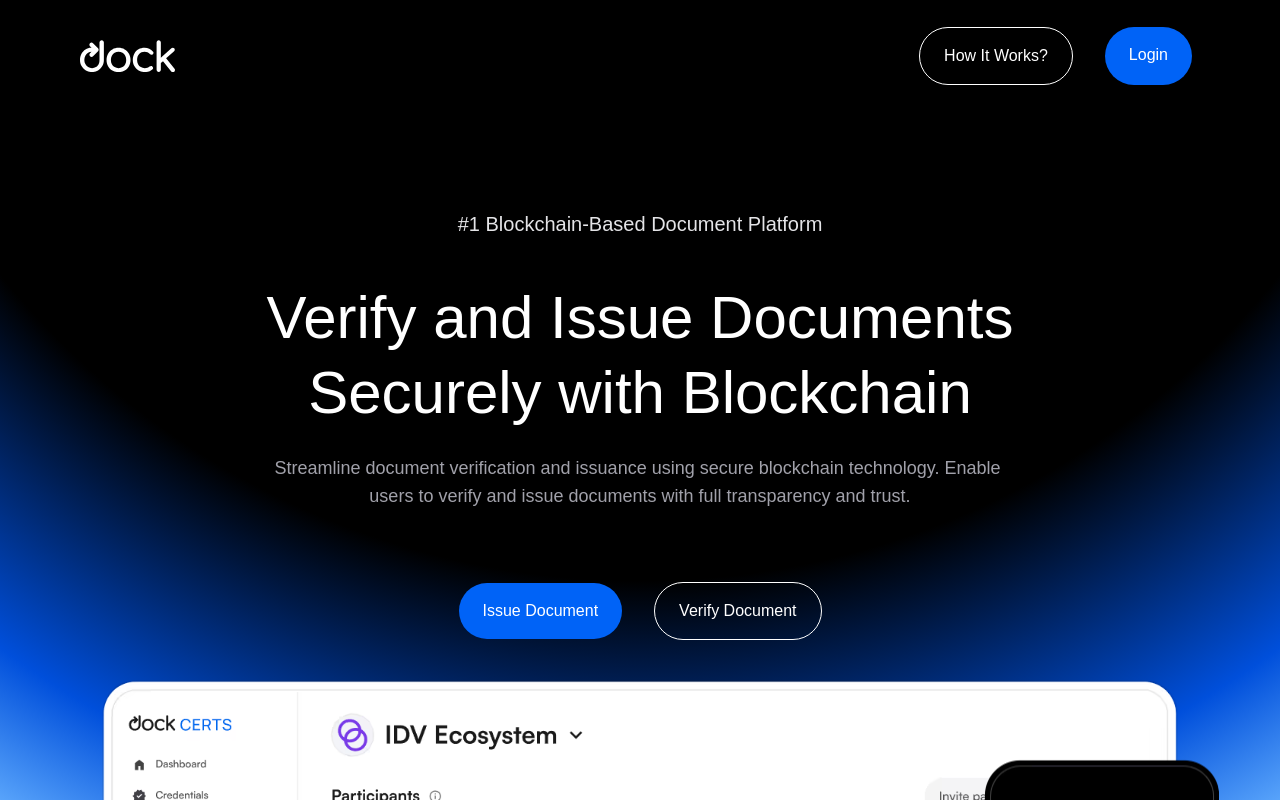
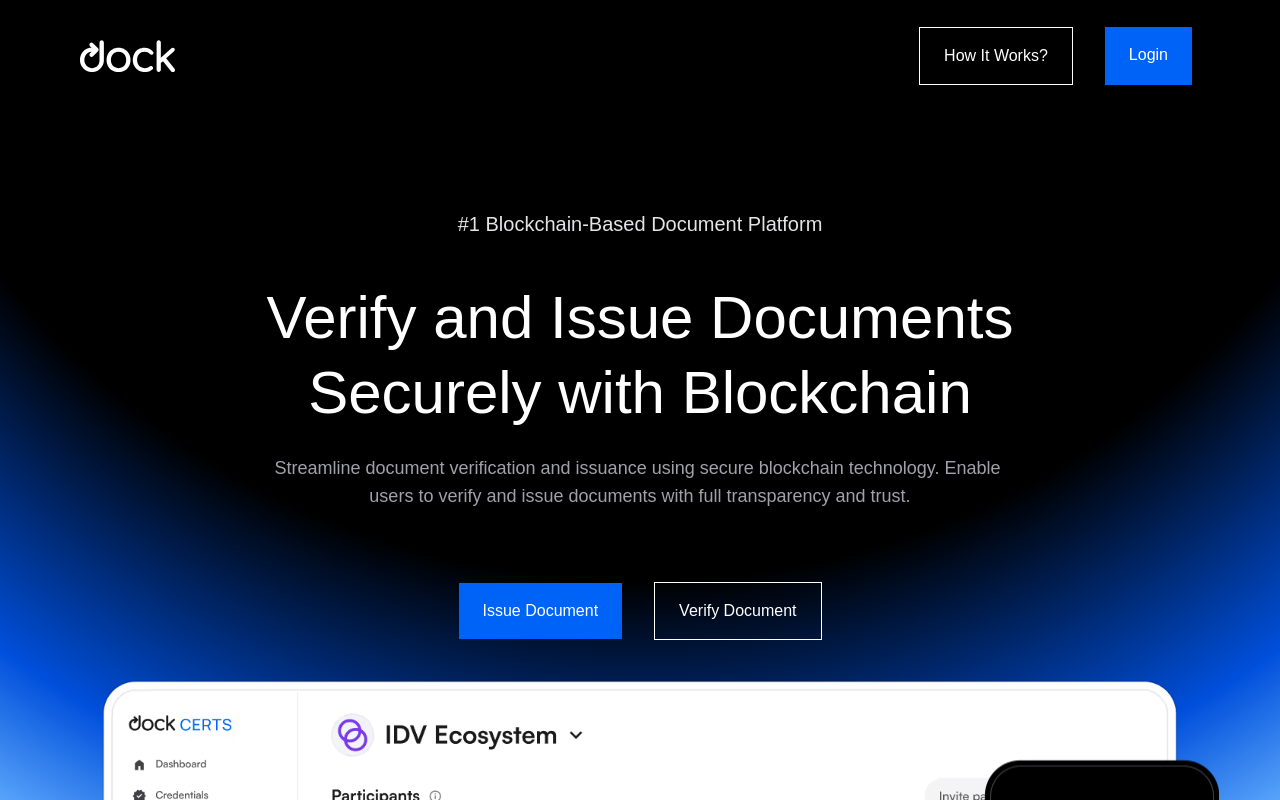
Before and after one commit to Mkn0021/DockChain-V2, a Next.js app in the folder web/: page / in a window 1280 px wide. Shown: the top 800 px of the page. Built offline with nearby package versions, Linux system fonts and the light colour scheme.

Commit message:
chore: add shadcn and remove default radius

```diff
--- a/web/app/globals.css
+++ b/web/app/globals.css
@@ -1,4 +1,6 @@
 @import "tailwindcss";
+@import "tw-animate-css";
+@import "shadcn/tailwind.css";
 
 @custom-variant dark (&:is(.dark *));
 
@@ -131,6 +133,15 @@
   ::file-selector-button {
     border-color: var(--color-gray-200, currentcolor);
   }
+  * {
+    @apply border-border outline-ring/50;
+  }
+  body {
+    @apply bg-background text-foreground;
+  }
+  html {
+    @apply font-sans;
+  }
 }
 
 @layer base {
@@ -187,12 +198,122 @@
   p {
     @apply m-0 p-0 text-text-muted dark:text-text-darkMuted text-base;
   }
-
-  a {
-    @apply no-underline;
-  }
-
-  * {
-    @apply m-0 p-0 box-border font-satoshi rounded-3xl;
-  }
 }
+/*
+  ---break---
+*/
+@theme inline {
+  --font-heading: var(--font-sans);
+  --font-sans: var(--font-sans);
+  --color-sidebar-ring: var(--sidebar-ring);
+  --color-sidebar-border: var(--sidebar-border);
+  --color-sidebar-accent-foreground: var(--sidebar-accent-foreground);
+  --color-sidebar-accent: var(--sidebar-accent);
+  --color-sidebar-primary-foreground: var(--sidebar-primary-foreground);
+  --color-sidebar-primary: var(--sidebar-primary);
+  --color-sidebar-foreground: var(--sidebar-foreground);
+  --color-sidebar: var(--sidebar);
+  --color-chart-5: var(--chart-5);
+  --color-chart-4: var(--chart-4);
+  --color-chart-3: var(--chart-3);
+  --color-chart-2: var(--chart-2);
+  --color-chart-1: var(--chart-1);
+  --color-ring: var(--ring);
+  --color-input: var(--input);
+  --color-border: var(--border);
+  --color-destructive: var(--destructive);
+  --color-accent-foreground: var(--accent-foreground);
+  --color-accent: var(--accent);
+  --color-muted-foreground: var(--muted-foreground);
+  --color-muted: var(--muted);
+  --color-secondary-foreground: var(--secondary-foreground);
+  --color-secondary: var(--secondary);
+  --color-primary-foreground: var(--primary-foreground);
+  --color-primary: var(--primary);
+  --color-popover-foreground: var(--popover-foreground);
+  --color-popover: var(--popover);
+  --color-card-foreground: var(--card-foreground);
+  --color-card: var(--card);
+  --color-foreground: var(--foreground);
+  --color-background: var(--background);
+  --radius-sm: calc(var(--radius) * 0.6);
+  --radius-md: calc(var(--radius) * 0.8);
+  --radius-lg: var(--radius);
+  --radius-xl: calc(var(--radius) * 1.4);
+  --radius-2xl: calc(var(--radius) * 1.8);
+  --radius-3xl: calc(var(--radius) * 2.2);
+  --radius-4xl: calc(var(--radius) * 2.6);
+}
+/*
+  ---break---
+*/
+:root {
+  --background: oklch(1 0 0);
+  --foreground: oklch(0.145 0 0);
+  --card: oklch(1 0 0);
+  --card-foreground: oklch(0.145 0 0);
+  --popover: oklch(1 0 0);
+  --popover-foreground: oklch(0.145 0 0);
+  --primary: oklch(0.205 0 0);
+  --primary-foreground: oklch(0.985 0 0);
+  --secondary: oklch(0.97 0 0);
+  --secondary-foreground: oklch(0.205 0 0);
+  --muted: oklch(0.97 0 0);
+  --muted-foreground: oklch(0.556 0 0);
+  --accent: oklch(0.97 0 0);
+  --accent-foreground: oklch(0.205 0 0);
+  --destructive: oklch(0.577 0.245 27.325);
+  --border: oklch(0.922 0 0);
+  --input: oklch(0.922 0 0);
+  --ring: oklch(0.708 0 0);
+  --chart-1: oklch(0.87 0 0);
+  --chart-2: oklch(0.556 0 0);
+  --chart-3: oklch(0.439 0 0);
+  --chart-4: oklch(0.371 0 0);
+  --chart-5: oklch(0.269 0 0);
+  --radius: 0.625rem;
+  --sidebar: oklch(0.985 0 0);
+  --sidebar-foreground: oklch(0.145 0 0);
+  --sidebar-primary: oklch(0.205 0 0);
+  --sidebar-primary-foreground: oklch(0.985 0 0);
+  --sidebar-accent: oklch(0.97 0 0);
+  --sidebar-accent-foreground: oklch(0.205 0 0);
+  --sidebar-border: oklch(0.922 0 0);
+  --sidebar-ring: oklch(0.708 0 0);
+}
+/*
+  ---break---
+*/
+.dark {
+  --background: oklch(0.145 0 0);
+  --foreground: oklch(0.985 0 0);
+  --card: oklch(0.205 0 0);
+  --card-foreground: oklch(0.985 0 0);
+  --popover: oklch(0.205 0 0);
+  --popover-foreground: oklch(0.985 0 0);
+  --primary: oklch(0.922 0 0);
+  --primary-foreground: oklch(0.205 0 0);
+  --secondary: oklch(0.269 0 0);
+  --secondary-foreground: oklch(0.985 0 0);
+  --muted: oklch(0.269 0 0);
+  --muted-foreground: oklch(0.708 0 0);
+  --accent: oklch(0.269 0 0);
+  --accent-foreground: oklch(0.985 0 0);
+  --destructive: oklch(0.704 0.191 22.216);
+  --border: oklch(1 0 0 / 10%);
+  --input: oklch(1 0 0 / 15%);
+  --ring: oklch(0.556 0 0);
+  --chart-1: oklch(0.87 0 0);
+  --chart-2: oklch(0.556 0 0);
+  --chart-3: oklch(0.439 0 0);
+  --chart-4: oklch(0.371 0 0);
+  --chart-5: oklch(0.269 0 0);
+  --sidebar: oklch(0.205 0 0);
+  --sidebar-foreground: oklch(0.985 0 0);
+  --sidebar-primary: oklch(0.488 0.243 264.376);
+  --sidebar-primary-foreground: oklch(0.985 0 0);
+  --sidebar-accent: oklch(0.269 0 0);
+  --sidebar-accent-foreground: oklch(0.985 0 0);
+  --sidebar-border: oklch(1 0 0 / 10%);
+  --sidebar-ring: oklch(0.556 0 0);
+}
--- /dev/null
+++ b/web/components/ui/button.tsx
@@ -0,0 +1,57 @@
+import { Button as ButtonPrimitive } from "@base-ui/react/button";
+import { cva, type VariantProps } from "class-variance-authority";
+import { cn } from "cn";
+
+const buttonVariants = cva(
+  "group/button inline-flex shrink-0 items-center justify-center rounded-md border border-transparent bg-clip-padding text-sm font-medium whitespace-nowrap transition-all outline-none select-none focus-visible:border-ring focus-visible:ring-3 focus-visible:ring-ring/50 active:not-aria-[haspopup]:translate-y-px disabled:pointer-events-none disabled:opacity-50 aria-invalid:border-destructive aria-invalid:ring-3 aria-invalid:ring-destructive/20 dark:aria-invalid:border-destructive/50 dark:aria-invalid:ring-destructive/40 [&_svg]:pointer-events-none [&_svg]:shrink-0 [&_svg:not([class*='size-'])]:size-4",
+  {
+    variants: {
+      variant: {
+        default: "bg-primary text-primary-foreground hover:bg-primary/80",
+        outline:
+          "border-border bg-background shadow-xs hover:bg-muted hover:text-foreground aria-expanded:bg-muted aria-expanded:text-foreground dark:border-input dark:bg-input/30 dark:hover:bg-input/50",
+        secondary:
+          "bg-secondary text-secondary-foreground hover:bg-[color-mix(in_oklch,var(--secondary),var(--foreground)_5%)] aria-expanded:bg-secondary aria-expanded:text-secondary-foreground",
+        ghost:
+          "hover:bg-muted hover:text-foreground aria-expanded:bg-muted aria-expanded:text-foreground dark:hover:bg-muted/50",
+        destructive:
+          "bg-destructive/10 text-destructive hover:bg-destructive/20 focus-visible:border-destructive/40 focus-visible:ring-destructive/20 dark:bg-destructive/20 dark:hover:bg-destructive/30 dark:focus-visible:ring-destructive/40",
+        link: "text-primary underline-offset-4 hover:underline",
+      },
+      size: {
+        default:
+          "h-9 gap-1.5 px-2.5 in-data-[slot=button-group]:rounded-md has-data-[icon=inline-end]:pr-2 has-data-[icon=inline-start]:pl-2",
+        xs: "h-6 gap-1 rounded-[min(var(--radius-md),8px)] px-2 text-xs in-data-[slot=button-group]:rounded-md has-data-[icon=inline-end]:pr-1.5 has-data-[icon=inline-start]:pl-1.5 [&_svg:not([class*='size-'])]:size-3",
+        sm: "h-8 gap-1 rounded-[min(var(--radius-md),10px)] px-2.5 in-data-[slot=button-group]:rounded-md has-data-[icon=inline-end]:pr-1.5 has-data-[icon=inline-start]:pl-1.5",
+        lg: "h-10 gap-1.5 px-2.5 has-data-[icon=inline-end]:pr-2 has-data-[icon=inline-start]:pl-2",
+        icon: "size-9",
+        "icon-xs":
+          "size-6 rounded-[min(var(--radius-md),8px)] in-data-[slot=button-group]:rounded-md [&_svg:not([class*='size-'])]:size-3",
+        "icon-sm":
+          "size-8 rounded-[min(var(--radius-md),10px)] in-data-[slot=button-group]:rounded-md",
+        "icon-lg": "size-10",
+      },
+    },
+    defaultVariants: {
+      variant: "default",
+      size: "default",
+    },
+  }
+);
+
+function Button({
+  className,
+  variant = "default",
+  size = "default",
+  ...props
+}: ButtonPrimitive.Props & VariantProps<typeof buttonVariants>) {
+  return (
+    <ButtonPrimitive
+      data-slot="button"
+      className={cn(buttonVariants({ variant, size, className }))}
+      {...props}
+    />
+  );
+}
+
+export { Button, buttonVariants };
--- /dev/null
+++ b/web/lib/utils.ts
@@ -0,0 +1 @@
+export { cn } from "cn";
```
Also changed, not shown: web/package.json (+7 -1 lines), 1 other file (tests, documents, lock files or other folders).
